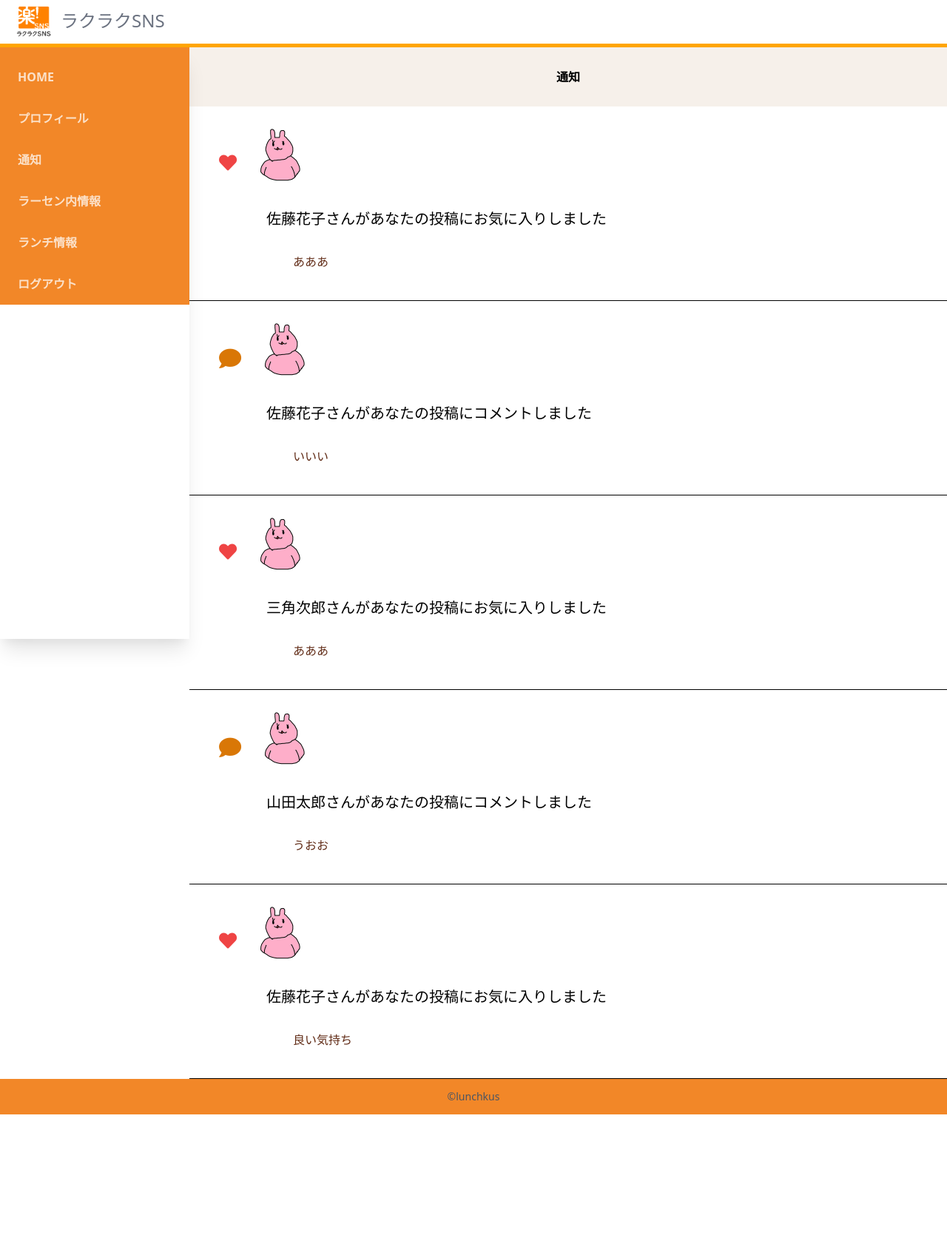
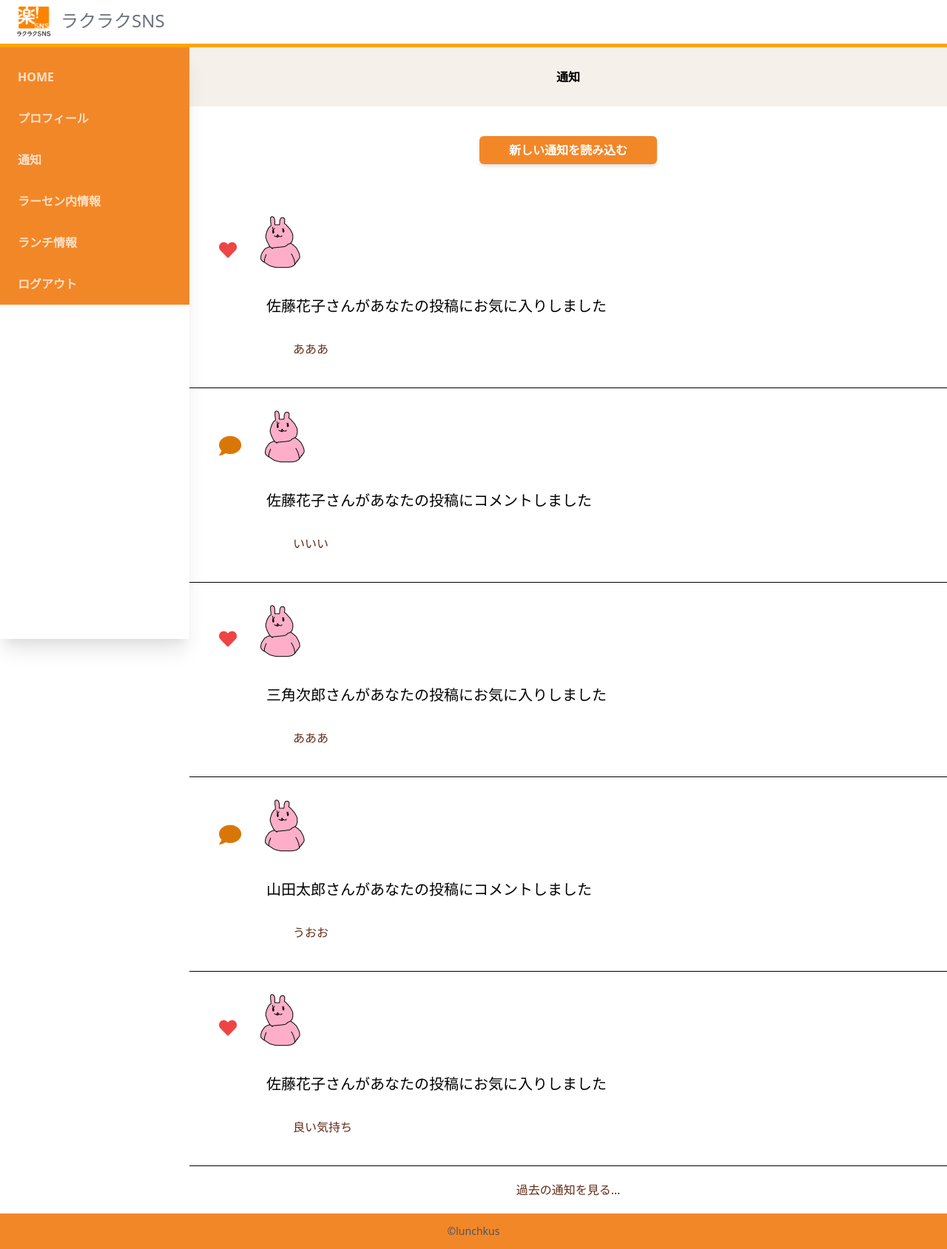
Before and after one commit to suzu1997/rakus-sns-app, a Next.js app: page /notion in a window 1280 px wide. Shown: the whole page at 74% size. Before the commit the page ends 1507 px from the top, so only its background shows below. Built offline with nearby package versions, Linux system fonts and the light colour scheme.

Commit message:
通知ページにも読み込みボタン追加

```diff
--- a/src/pages/notion.tsx
+++ b/src/pages/notion.tsx
@@ -4,6 +4,7 @@ import { NextPage } from "next";
 import { SubHeader } from "../components/SubHeader";
 import { MenuBar } from "../components/MenuBar";
 import { useRouter } from "next/router";
+import { Button } from "../components/Button";
 
 /**
  * 通知ページ.
@@ -94,6 +95,16 @@ const Notion: NextPage = () => {
         <div className="sm:w-10/12 w-full">
           <SubHeader title="通知" />
 
+          <div className="text-center my-10">
+            <Button
+              label="新しい通知を読み込む"
+              size="lg"
+              onClick={() => {
+                alert("新しい通知読み込み");
+              }}
+            />
+          </div>
+
           {/* タイムラインゾーン */}
           {data.map((value, key) => (
             <div style={style} key={key}>
@@ -139,6 +150,14 @@ const Notion: NextPage = () => {
               </div>
             </div>
           ))}
+          <div
+            className="text-text-brown text-center my-5 cursor-pointer hover:text-basic"
+            onClick={() => {
+              alert("過去の通知読み込み");
+            }}
+          >
+            過去の通知を見る…
+          </div>
         </div>
       </div>
     </>
```
